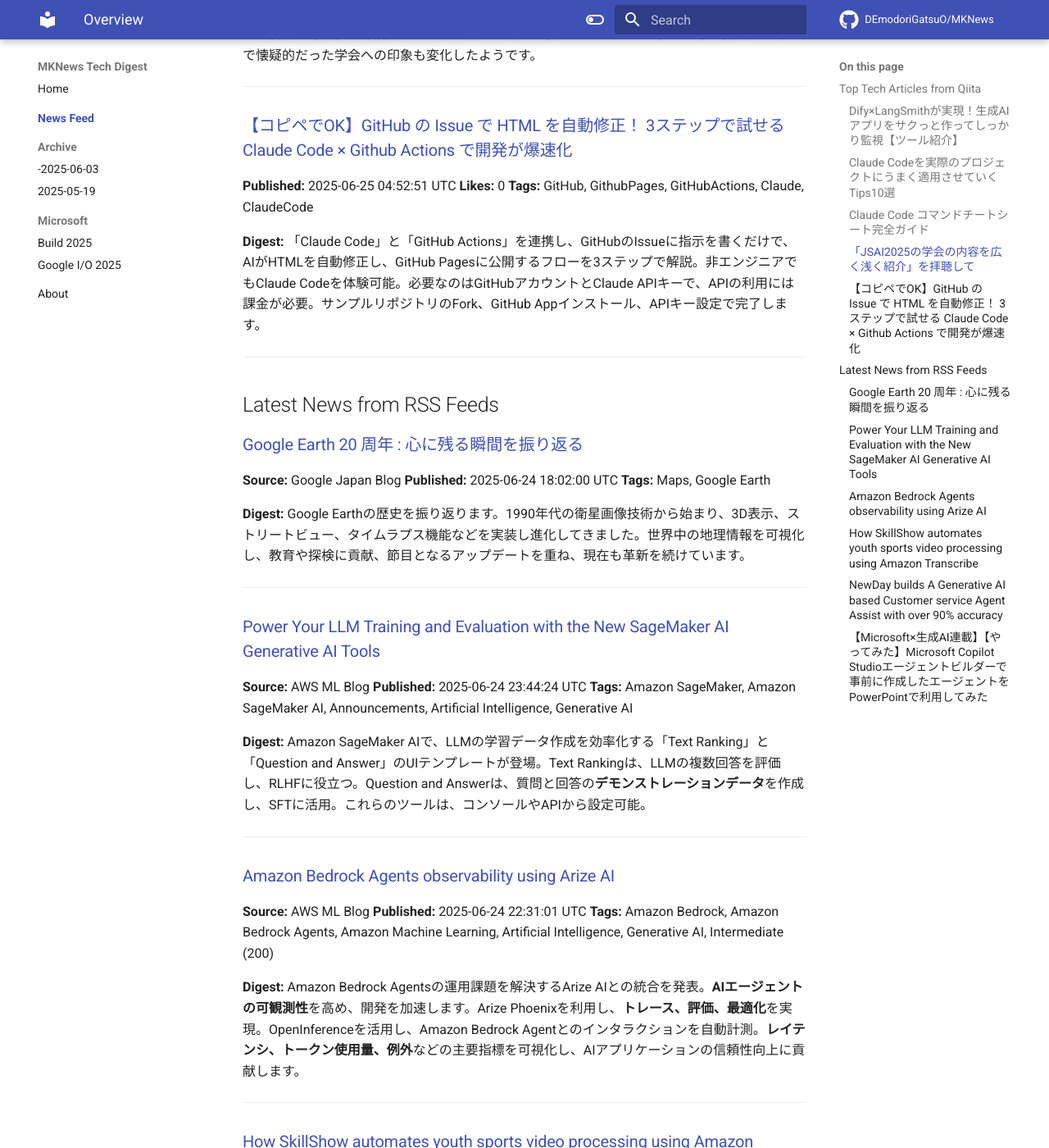
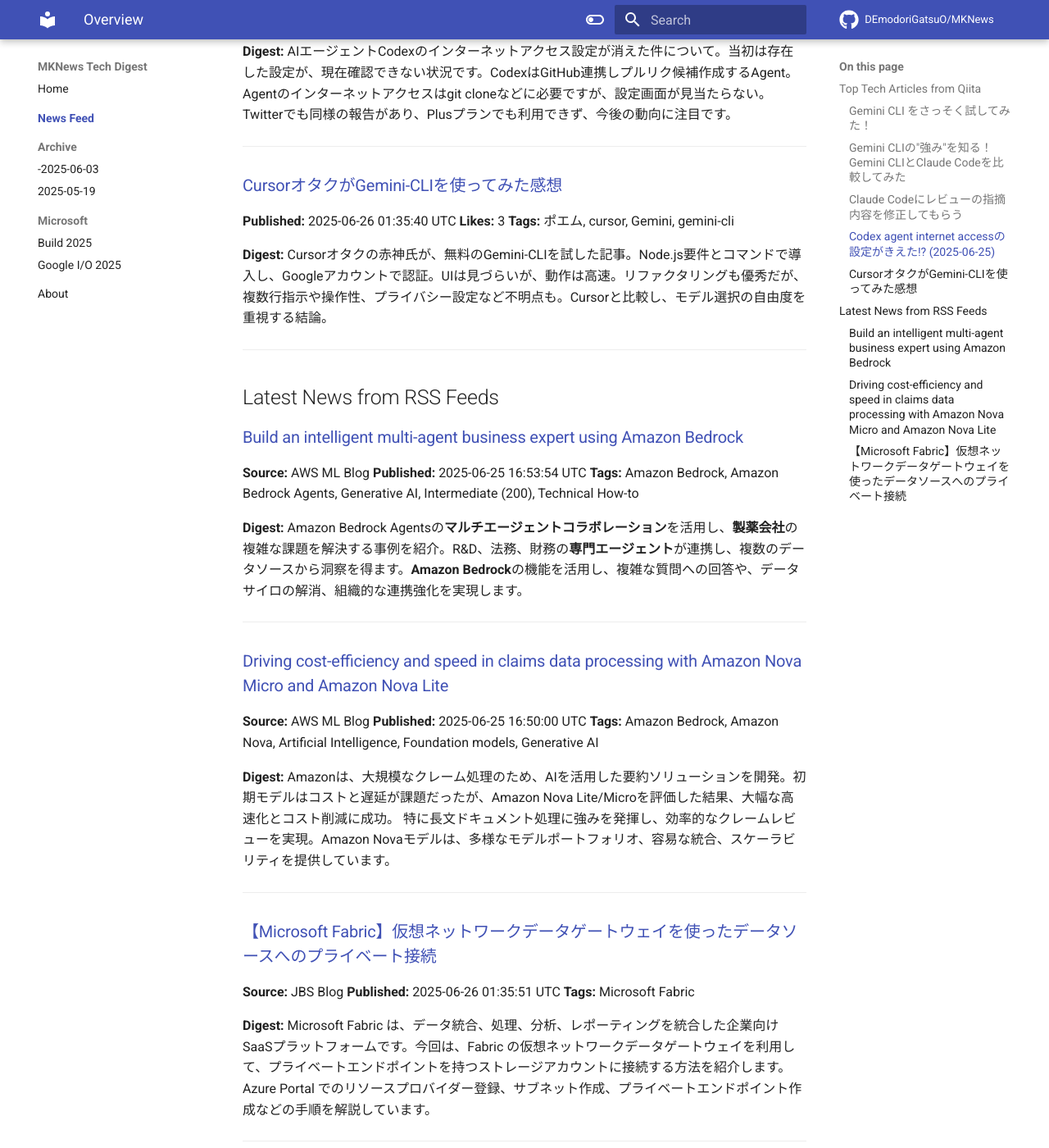
Before and after one commit to DEmodoriGatsuO/MKNews, an MkDocs documentation site: the page built from docs/news/index.md, in a window 1280 px wide and 1400 px high, scrolled down 1114 px. Shown: the whole window at 82% size. Built offline with MkDocs 1.6.1 and Material for MkDocs 9.7.7, drawn with Linux system fonts in a browser that asks for light colours; comment, search, counter and statistics services are not loaded; some of the changed text lies outside the part shown.

Commit message:
Automated AI Tech Digest - 2025-06-26

```diff
--- a/docs/news/index.md
+++ b/docs/news/index.md
@@ -1,118 +1,88 @@
-# AI Tech Trends Digest (2025-06-25)
+# AI Tech Trends Digest (2025-06-26)
 
 
 ## Top Tech Articles from Qiita
 
 
-### [Dify×LangSmithが実現！生成AIアプリをサクっと作ってしっかり監視【ツール紹介】](https://qiita.com/melhts/items/f5ca62a81549a400079a)
-**Published:** 2025-06-24 07:04:45 UTC
-**Likes:** 6
-**Tags:** 初心者, bedrock, observability, LLM, Dify
+### [Gemini CLI をさっそく試してみた！](https://qiita.com/youtoy/items/fa5b696b055ed4a992ec)
+**Published:** 2025-06-25 14:26:10 UTC
+**Likes:** 36
+**Tags:** Google, Gemini, AIエージェント, GeminiCLI
 
 **Digest:**
-Difyで作った生成AIアプリをLangSmithで監視する方法を紹介。初級エンジニアがLangSmithを使い、Difyアプリの「監視」機能では物足りなかったグラフのカスタマイズ性や詳細なログ・トレースを実装。APIキー設定後、トレースでアプリのふるまいを把握、モニタリングでメトリクス推移を可視化し、監視効率を向上させる。
+Googleが発表したオープンソースのAIエージェント「Gemini CLI」を試した記事。ターミナルでGeminiを使えるツールで、GitHubリポジトリからnpxで簡単に試せる。Googleアカウント認証後、コード生成を試すと、ファイル作成の許可を求められ、Node.jsのフィボナッチ数列出力プログラムを生成。無料アカウントでもGemini 2.5 Proが利用可能。ライセンスはApache 2.0。
 
 ---
 
-### [Claude Codeを実際のプロジェクトにうまく適用させていくTips10選](https://qiita.com/nokonoko_1203/items/67f8692a0a3ca7e621f3)
-**Published:** 2025-06-25 04:41:42 UTC
-**Likes:** 2
-**Tags:** MCP, LLM, ClaudeCode
+### [Gemini CLIの"強み"を知る！ Gemini CLIとClaude Codeを比較してみた](https://qiita.com/kyuko/items/b7f7336057859f5c9b4f)
+**Published:** 2025-06-25 18:59:24 UTC
+**Likes:** 17
+**Tags:** Gemini, AIエージェント, ClaudeCode, GeminiCLI
 
 **Digest:**
-AnthropicのAIエージェント「Claude Code」の効率的な使い方を紹介。コンテキスト喪失や嘘に悩む声に対応し、頻繁なアップデート、設計の分離、CLAUDE.mdでの設定、MCP拡張、レビュー、思考拡張、セキュリティ設定、Git Worktree、通知、カスタムコマンドが有効。特に、CLAUDE.mdでの英語思考・日本語応答設定や、MCPでのGitHub連携が役立つ。
+Googleからオープンソースのコーディングエージェント、**Gemini CLI**が発表されました。ターミナルから直接使えるGemini CLIは、Web検索機能とマルチモーダル処理が強みです。Claude Codeとの比較では、Web検索能力やPDFからのUI生成でGemini CLIが優位性を示しました。無料利用枠も魅力ですが、プレビュー期間限定とのことです。
 
 ---
 
-### [Claude Code コマンドチートシート完全ガイド](https://qiita.com/akira_papa_AI/items/d68782fbf03ffd9b2f43)
-**Published:** 2025-06-24 16:10:49 UTC
-**Likes:** 2
-**Tags:** Claude, ClaudeCode
+### [Claude Codeにレビューの指摘内容を修正してもらう](https://qiita.com/getty104/items/2d3617c09cfff4eb42f9)
+**Published:** 2025-06-25 06:58:28 UTC
+**Likes:** 11
+**Tags:** AI, LLM, Claude, ClaudeCode, バイブコーディング
 
 **Digest:**
-「Claude Code」は、AIアシスタントClaudeをコマンドラインで使えるツール。対話型REPLとSDKモードがあり、コード編集、ファイル操作、コマンド実行が可能。重要な注意点として、応答の確認と、権限管理が挙げられる。スラッシュコマンドやVimモードなど、豊富な機能が利用可能。設定ファイルで権限や環境変数を管理し、効率的な開発フローを構築できる。
+Claude Codeを用いて、GitHubのPRレビュー指摘内容を自動修正する方法を紹介。GitHub CLIでPR情報を取得し、カスタムコマンド`/fix-review-point`を定義。このコマンドは、未解決のレビューコメントを取得し、コード修正とコミット、PRへの反映を行います。`/exec-issue`と組み合わせ、Gemini Code Assistでのレビューを繰り返す開発フローで、効率的なコード修正を実現しています。
 
 ---
 
-### [「JSAI2025の学会の内容を広く浅く紹介」を拝聴して](https://qiita.com/kaizen_nagoya/items/0914685d4e33b5b1f179)
-**Published:** 2025-06-24 11:28:30 UTC
-**Likes:** 1
-**Tags:** AI, LLM
+### [Codex agent internet accessの設定がきえた!? (2025-06-25)](https://qiita.com/torifukukaiou/items/c319a3f520c035d60037)
+**Published:** 2025-06-25 13:21:01 UTC
+**Likes:** 5
+**Tags:** ポエム, OpenAI, codex, 猪木, 闘魂
 
 **Digest:**
-JSAI2025の講演を聴講し、品質管理、研究自動化、VLM、難病コーパス、AI scientist、深層基盤モデルなど、幅広いテーマについて感想を記録。社会性や安全性の視点、AIの戦争利用への言及の必要性、深層基盤モデルの数理的課題に触れています。140社の企業が出展し、今まで懐疑的だった学会への印象も変化したようです。
+AIエージェントCodexのインターネットアクセス設定が消えた件について。当初は存在した設定が、現在確認できない状況です。CodexはGitHub連携しプルリク候補作成するAgent。Agentのインターネットアクセスはgit cloneなどに必要ですが、設定画面が見当たらない。Twitterでも同様の報告があり、Plusプランでも利用できず、今後の動向に注目です。
 
 ---
 
-### [【コピペでOK】GitHub の Issue で HTML を自動修正！ 3ステップで試せる Claude Code × Github Actions で開発が爆速化](https://qiita.com/yamjun/items/8b4f8f2da49678ff8951)
-**Published:** 2025-06-25 04:52:51 UTC
-**Likes:** 0
-**Tags:** GitHub, GithubPages, GitHubActions, Claude, ClaudeCode
+### [CursorオタクがGemini-CLIを使ってみた感想](https://qiita.com/sora_akagami/items/aba7d6bf0222649ea8ca)
+**Published:** 2025-06-26 01:35:40 UTC
+**Likes:** 3
+**Tags:** ポエム, cursor, Gemini, gemini-cli
 
 **Digest:**
-「Claude Code」と「GitHub Actions」を連携し、GitHubのIssueに指示を書くだけで、AIがHTMLを自動修正し、GitHub Pagesに公開するフローを3ステップで解説。非エンジニアでもClaude Codeを体験可能。必要なのはGitHubアカウントとClaude APIキーで、APIの利用には課金が必要。サンプルリポジトリのFork、GitHub Appインストール、APIキー設定で完了します。
+Cursorオタクの赤神氏が、無料のGemini-CLIを試した記事。Node.js要件とコマンドで導入し、Googleアカウントで認証。UIは見づらいが、動作は高速。リファクタリングも優秀だが、複数行指示や操作性、プライバシー設定など不明点も。Cursorと比較し、モデル選択の自由度を重視する結論。
 
 ---
 
 ## Latest News from RSS Feeds
 
 
-### [Google Earth 20 周年 : 心に残る瞬間を振り返る](https://blog.google/intl/ja-jp/products/explore-get-answers/google-earth-20-years-timeline/)
-**Source:** Google Japan Blog
-**Published:** 2025-06-24 18:02:00 UTC
-**Tags:** Maps, Google Earth
+### [Build an intelligent multi-agent business expert using Amazon Bedrock](https://aws.amazon.com/blogs/machine-learning/build-an-intelligent-multi-agent-business-expert-using-amazon-bedrock/)
+**Source:** AWS ML Blog
+**Published:** 2025-06-25 16:53:54 UTC
+**Tags:** Amazon Bedrock, Amazon Bedrock Agents, Generative AI, Intermediate (200), Technical How-to
 
 **Digest:**
-Google Earthの歴史を振り返ります。1990年代の衛星画像技術から始まり、3D表示、ストリートビュー、タイムラプス機能などを実装し進化してきました。世界中の地理情報を可視化し、教育や探検に貢献、節目となるアップデートを重ね、現在も革新を続けています。
+Amazon Bedrock Agentsの**マルチエージェントコラボレーション**を活用し、**製薬会社**の複雑な課題を解決する事例を紹介。R&D、法務、財務の**専門エージェント**が連携し、複数のデータソースから洞察を得ます。**Amazon Bedrock**の機能を活用し、複雑な質問への回答や、データサイロの解消、組織的な連携強化を実現します。
 
 ---
 
-### [Power Your LLM Training and Evaluation with the New SageMaker AI Generative AI Tools](https://aws.amazon.com/blogs/machine-learning/power-your-llm-training-and-evaluation-with-the-new-sagemaker-ai-generative-ai-tools/)
+### [Driving cost-efficiency and speed in claims data processing with Amazon Nova Micro and Amazon Nova Lite](https://aws.amazon.com/blogs/machine-learning/driving-cost-efficiency-and-speed-in-claims-data-processing-with-amazon-nova-micro-and-amazon-nova-lite/)
 **Source:** AWS ML Blog
-**Published:** 2025-06-24 23:44:24 UTC
-**Tags:** Amazon SageMaker, Amazon SageMaker AI, Announcements, Artificial Intelligence, Generative AI
+**Published:** 2025-06-25 16:50:00 UTC
+**Tags:** Amazon Bedrock, Amazon Nova, Artificial Intelligence, Foundation models, Generative AI
 
 **Digest:**
-Amazon SageMaker AIで、LLMの学習データ作成を効率化する「Text Ranking」と「Question and Answer」のUIテンプレートが登場。Text Rankingは、LLMの複数回答を評価し、RLHFに役立つ。Question and Answerは、質問と回答の**デモンストレーションデータ**を作成し、SFTに活用。これらのツールは、コンソールやAPIから設定可能。
+Amazonは、大規模なクレーム処理のため、AIを活用した要約ソリューションを開発。初期モデルはコストと遅延が課題だったが、Amazon Nova Lite/Microを評価した結果、大幅な高速化とコスト削減に成功。 特に長文ドキュメント処理に強みを発揮し、効率的なクレームレビューを実現。Amazon Novaモデルは、多様なモデルポートフォリオ、容易な統合、スケーラビリティを提供しています。
 
 ---
 
-### [Amazon Bedrock Agents observability using Arize AI](https://aws.amazon.com/blogs/machine-learning/amazon-bedrock-agents-observability-using-arize-ai/)
-**Source:** AWS ML Blog
-**Published:** 2025-06-24 22:31:01 UTC
-**Tags:** Amazon Bedrock, Amazon Bedrock Agents, Amazon Machine Learning, Artificial Intelligence, Generative AI, Intermediate (200)
+### [【Microsoft Fabric】仮想ネットワークデータゲートウェイを使ったデータソースへのプライベート接続](https://blog.jbs.co.jp/entry/2025/06/26/103551)
+**Source:** JBS Blog
+**Published:** 2025-06-26 01:35:51 UTC
+**Tags:** Microsoft Fabric
 
 **Digest:**
-Amazon Bedrock Agentsの運用課題を解決するArize AIとの統合を発表。**AIエージェントの可観測性**を高め、開発を加速します。Arize Phoenixを利用し、**トレース、評価、最適化**を実現。OpenInferenceを活用し、Amazon Bedrock Agentとのインタラクションを自動計測。**レイテンシ、トークン使用量、例外**などの主要指標を可視化し、AIアプリケーションの信頼性向上に貢献します。
+Microsoft Fabric は、データ統合、処理、分析、レポーティングを統合した企業向けSaaSプラットフォームです。今回は、Fabric の仮想ネットワークデータゲートウェイを利用して、プライベートエンドポイントを持つストレージアカウントに接続する方法を紹介します。Azure Portal でのリソースプロバイダー登録、サブネット作成、プライベートエンドポイント作成などの手順を解説しています。
 
 ---
-
-### [How SkillShow automates youth sports video processing using Amazon Transcribe](https://aws.amazon.com/blogs/machine-learning/how-skillshow-automates-youth-sports-video-processing-using-amazon-transcribe/)
-**Source:** AWS ML Blog
-**Published:** 2025-06-24 15:28:59 UTC
-**Tags:** Amazon Transcribe, AWS Lambda, Customer Solutions, Media & Entertainment, Partner solutions, Sports
-
-**Digest:**
-2022年に375億ドルの市場規模だった**Youthスポーツ**動画制作の**SkillShow**は、AWSを活用し動画編集を自動化。**Amazon Transcribe**で音声認識、**S3**に動画を保存、**Lambda**で処理を効率化。3週間の編集期間を1日に短縮し、イベントあたり69クリップ中64クリップを正確に命名。コスト削減と業務拡大に成功し、市場ニーズに対応しています。
-
----
-
-### [NewDay builds A Generative AI based Customer service Agent Assist with over 90% accuracy](https://aws.amazon.com/blogs/machine-learning/newday-builds-a-generative-ai-based-customer-service-agent-assist-with-over-90-accuracy/)
-**Source:** AWS ML Blog
-**Published:** 2025-06-24 15:22:50 UTC
-**Tags:** Amazon Bedrock, Amazon Cognito, Artificial Intelligence, AWS Fargate, Contact Center, Customer Solutions, Financial Services, Generative AI
-
-**Digest:**
-NewDayは、カスタマーサービスを向上させるため、生成AIアシスタント「NewAssist」を開発しました。ハッカソンから生まれたこのツールは、Amazon Bedrockを基盤とし、エージェントの質問への迅速な回答を支援します。データ品質向上とユーザーの利用状況を理解することで精度を向上させ、現在150人以上のエージェントに展開。回答時間は大幅に短縮されました。
-
----
-
-### [【Microsoft×生成AI連載】【やってみた】Microsoft Copilot Studioエージェントビルダーで事前に作成したエージェントをPowerPointで利用してみた](https://blog.jbs.co.jp/entry/2025/06/25/090031)
-**Source:** JBS Blog
-**Published:** 2025-06-25 00:00:31 UTC
-**Tags:** Microsoft Copilot, Microsoft 365 Copilot, 生成AI, Microsoft×生成AI連載, Copilot
-
-**Digest:**
-Microsoft Copilot StudioのエージェントをPowerPointで利用する方法を紹介する記事です。久保田氏が、Microsoft Copilot Studioエージェントビルダーで作成したエージェントをPowerPointで活用する様子を解説。2025年6月16日時点の情報に基づき、Copilot StudioエージェントビルダーやOffice製品との連携に興味がある方へ向けた内容となっています。
-
----
```
